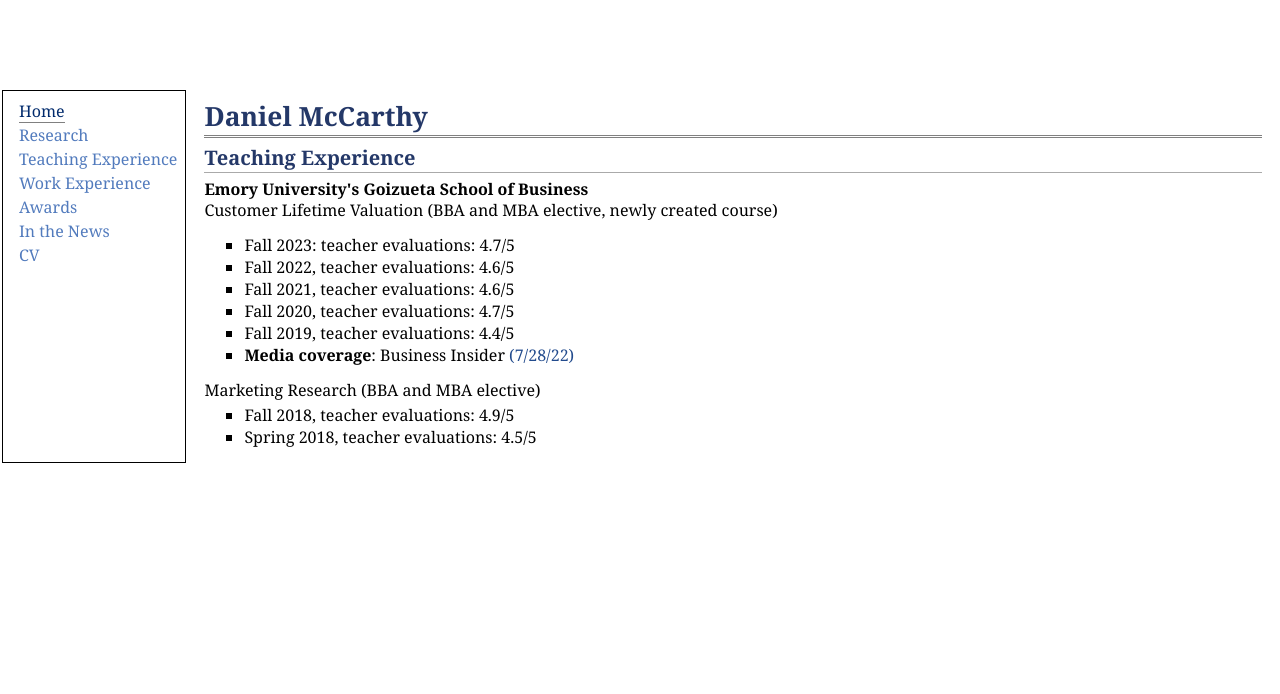
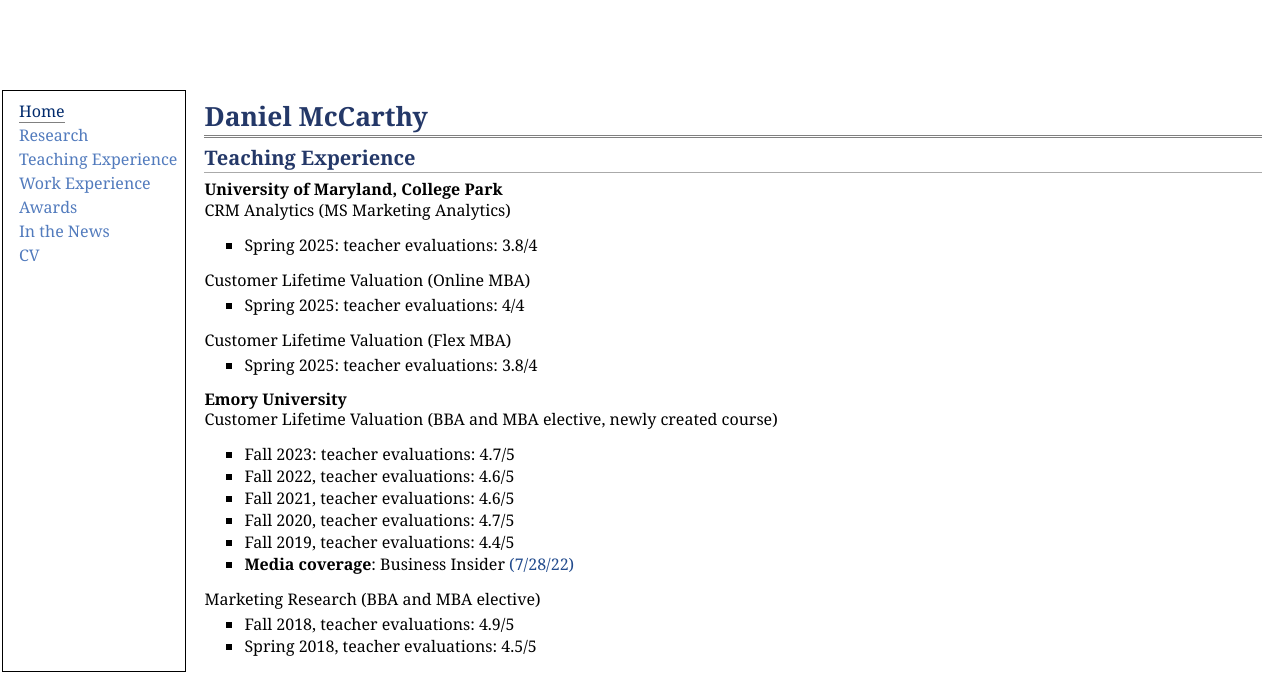
Before and after one commit to danielmc999/danielmc999.github.io, a plain HTML site: page teaching.html in a window 1280 px wide. Drawn offline with Linux system fonts and the light colour scheme.

Commit message:
Update teaching.html

```diff
--- a/teaching.html
+++ b/teaching.html
@@ -34,7 +34,26 @@
 
 <h2>Teaching Experience</h2>
 
-<p><b>Emory University's Goizueta School of Business</b><br />
+<p><b>University of Maryland, College Park</b><br />
+CRM Analytics (MS Marketing Analytics)
+  <ul class="list-without-margins">
+  <li>Spring 2025: teacher evaluations: 3.8/4
+  </li>
+  </ul>
+Customer Lifetime Valuation (Online MBA)
+  <ul class="list-without-margins">
+  <li>Spring 2025: teacher evaluations: 4/4
+  </li>
+  </ul>
+Customer Lifetime Valuation (Flex MBA)
+  <ul class="list-without-margins">
+  <li>Spring 2025: teacher evaluations: 3.8/4
+  </li>
+  </ul>
+</ul>
+</p>
+
+<p><b>Emory University</b><br />
 Customer Lifetime Valuation (BBA and MBA elective, newly created course)
   <ul class="list-without-margins">
   <li>Fall 2023: teacher evaluations: 4.7/5
```
